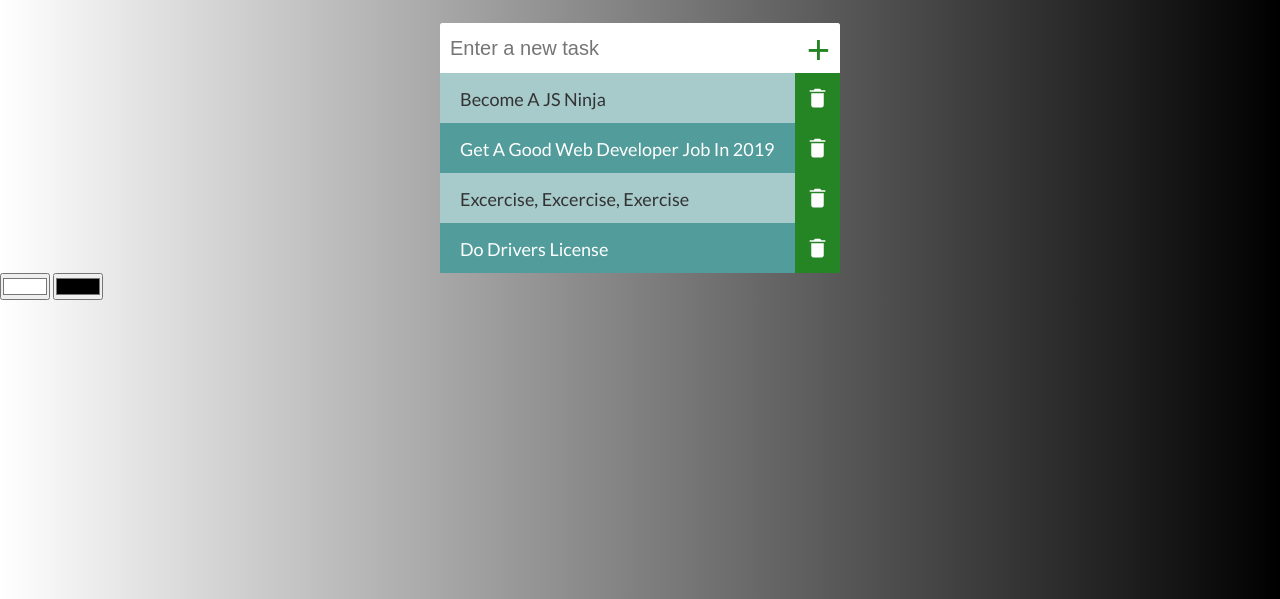
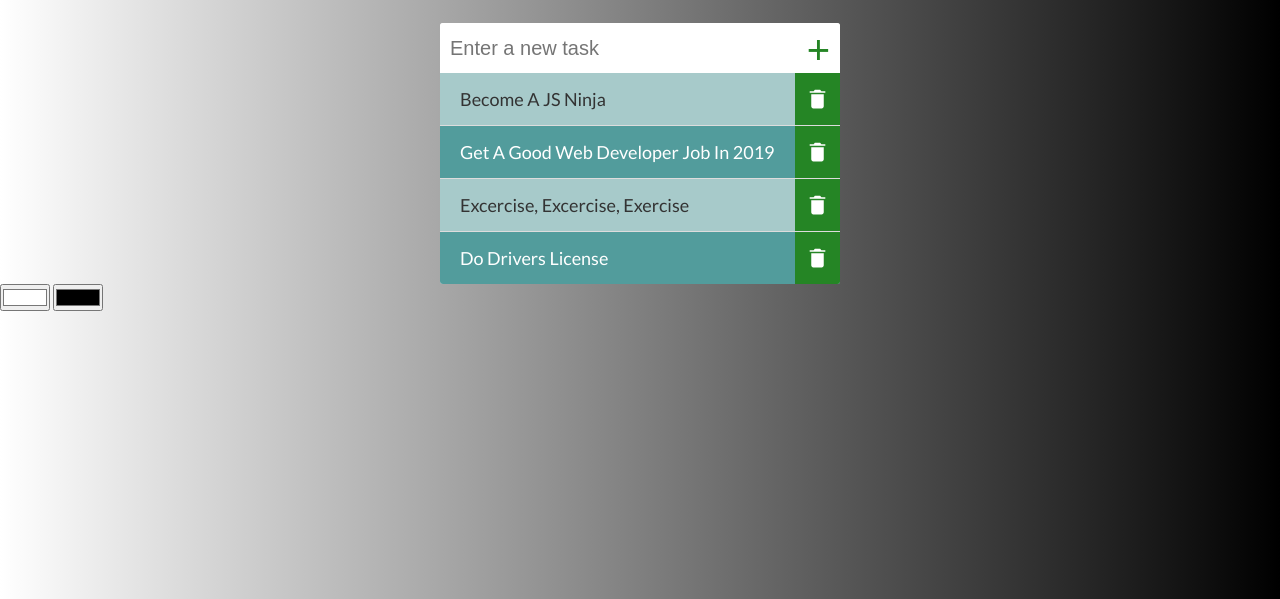
Before and after one commit to FodorLaszlo86/simple-toDo-app, a website: page index.html in a window 1280 px wide. Shown: the part 201-800 px from the top of the page. Drawn offline with nearby package versions, Linux system fonts and the light colour scheme.

Commit message:
todo list style improvements: hover effect, border-bottom, auto content to adjust height to content

```diff
--- a/sass/components/_todo.scss
+++ b/sass/components/_todo.scss
@@ -46,13 +46,20 @@
 
         list-style-type: none;
         font-size: 1.8rem;
+        border-bottom-left-radius: .3rem;
+        border-bottom-right-radius: .3rem;
 
         &__item {
-            height: 5rem;
+            height: auto;
             display:flex;
             align-items: stretch;
             cursor: pointer;
             overflow: hidden;
+            transition: transform .2s ease-out;
+
+            &:not(:last-child) {
+                border-bottom: 1px solid rgb(221, 220, 220);
+            }
         }
 
 
@@ -66,6 +73,17 @@
             color: #fff;
         }
 
+        &__item:hover {
+            transform: scaleX(1.03);
+            border: 1px solid rgb(81, 110, 192);
+            border-radius: .3rem;
+        }
+
+        &__item:last-child {
+            border-bottom-left-radius: .3rem;
+            border-bottom-right-radius: .3rem;
+        }
+
         &__name {
             flex: 1;
             height: 100%;
@@ -74,7 +92,7 @@
         }
 
         &__delete {
-            height: 100%;
+            height: auto;
             padding: 0 1rem;
             background-color: #258525;
             cursor: pointer;
```
Also changed, not shown: css/style.css.
